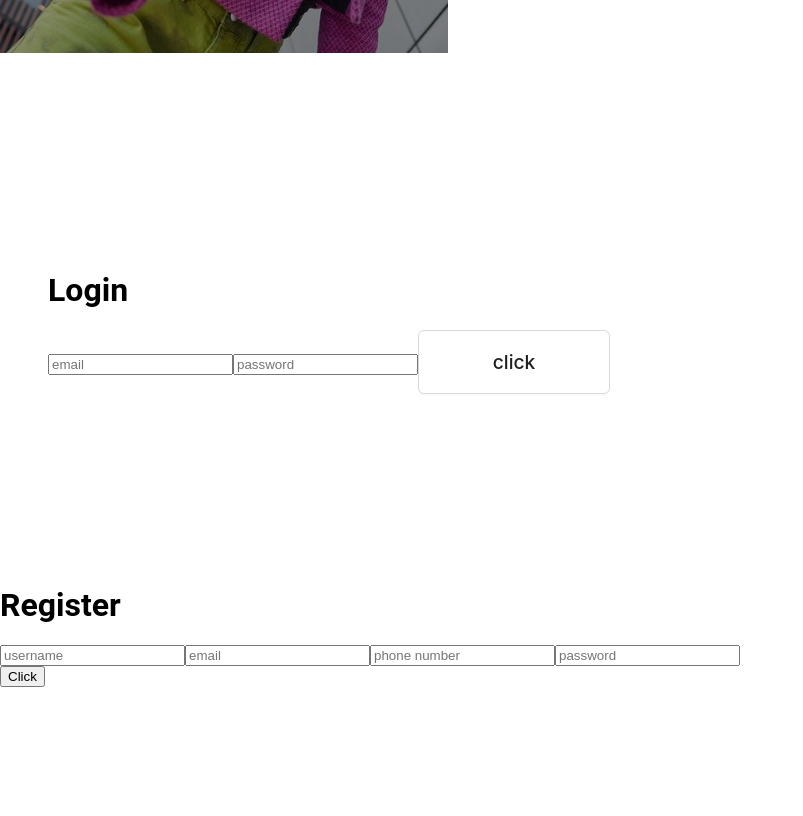
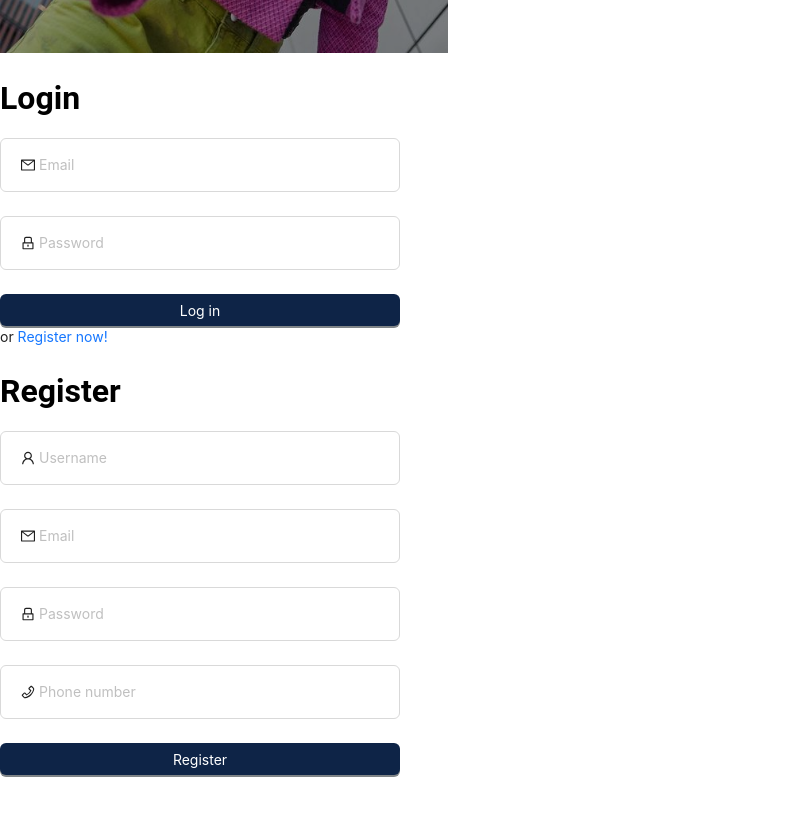
Before and after one commit to MyPersonalProjects-hehe/Z-Gen-client, a React (Vite) app: page /signUp in a window 1280 px wide. Shown: the part 460-1276 px from the top of the page, without its empty margins (0-803 px from the left). Before the commit the page ends 1227 px from the top, so only its background shows below. Built offline with nearby package versions, Linux system fonts and the light colour scheme; no server answers.

Commit message:
use ant design`s form component

```diff
--- a/src/components/sign-up/login/Login.tsx
+++ b/src/components/sign-up/login/Login.tsx
@@ -1,12 +1,17 @@
 import './login.scss';
 import axios from 'axios';
-import { FormEvent, useContext, useState } from 'react';
+import { useContext, useState } from 'react';
 import { useNavigate } from 'react-router-dom';
 import { SERVER_URL } from '../../../constants/ServerURL';
 import { UserContext } from '../../../context/UserContext';
-import { Button, ConfigProvider } from 'antd';
+import { Button, ConfigProvider, Form, Input } from 'antd';
+import { LockOutlined, MailOutlined } from '@ant-design/icons';
 
-function Login() {
+interface LoginProps {
+  setToggleScroll: (value: boolean) => void;
+}
+
+function Login({ setToggleScroll }: LoginProps) {
   const [user, setUser] = useState({
     email: '',
     password: '',
@@ -14,16 +19,15 @@ function Login() {
   const navigate = useNavigate();
   const userContext = useContext(UserContext);
 
-  const updateForm = (e: React.ChangeEvent<HTMLInputElement>, prop: string) => {
+  const updateForm = (e: any, prop: string) => {
     setUser({
       ...user,
-      [prop]: e.target.value,
+      [e]: prop,
     });
   };
 
-  const loginUser = async (e: FormEvent) => {
+  const loginUser = async () => {
     try {
-      e.preventDefault();
       const response = await axios.post(
         SERVER_URL('loginUser'),
         { user },
@@ -42,38 +46,51 @@ function Login() {
     <ConfigProvider
       theme={{
         token: {
-          colorPrimary: 'white',
-        },
-        components: {
-          Button: {
-            defaultHoverColor: 'black',
-          },
+          colorPrimary: '#0e2447',
         },
       }}
     >
-      <div className='login-body'>
-        <div className='form__body'>
       <h1>Login</h1>
-          <form>
-            <input
-              type='email'
-              placeholder='email'
-              onChange={(e) => updateForm(e, 'email')}
+      <Form
+        name='login'
+        initialValues={{ remember: true }}
+        style={{ width: 400 }}
+        onFinish={loginUser}
+        onFieldsChange={(e) => updateForm(e[0].name[0], e[0].value)}
+      >
+        <Form.Item
+          name='email'
+          rules={[{ required: true, message: 'Please write your email!' }]}
+        >
+          <Input
+            className='login-input'
+            prefix={<MailOutlined />}
+            placeholder='Email'
           />
-            <input
+        </Form.Item>
+        <Form.Item
+          name='password'
+          rules={[{ required: true, message: 'Please write your password!' }]}
+        >
+          <Input
+            className='login-input'
+            prefix={<LockOutlined />}
             type='password'
-              placeholder='password'
-              onChange={(e) => updateForm(e, 'password')}
+            placeholder='Password'
           />
+        </Form.Item>
+
+        <Form.Item>
           <Button
-              className='btn btn-login'
-              onClick={(e) => loginUser(e)}
+            block
+            type='primary'
+            htmlType='submit'
           >
-              click
+            Log in
           </Button>
-          </form>
-        </div>
-      </div>
+          or <a onClick={() => setToggleScroll(true)}>Register now!</a>
+        </Form.Item>
+      </Form>
     </ConfigProvider>
   );
 }
--- a/src/components/sign-up/login/login.scss
+++ b/src/components/sign-up/login/login.scss
@@ -1,14 +1,3 @@
-.login-body {
-  display: flex;
-  flex-wrap: wrap;
-  gap: 10rem;
-  margin: 12rem 3rem;
-
-  .btn-login {
-    transition: transform 0.25s ease-in-out, opacity 0.25s ease-in-out;
-
-    &:hover {
-      transform: scale(1.02);
-    }
-  }
+.login-input {
+  padding: 15px 20px;
 }
--- a/src/components/sign-up/register/Register.tsx
+++ b/src/components/sign-up/register/Register.tsx
@@ -1,8 +1,15 @@
 import axios from 'axios';
-import { ChangeEvent, FormEvent, useContext, useState } from 'react';
+import { useContext, useState } from 'react';
 import { useNavigate } from 'react-router-dom';
 import { UserContext } from '../../../context/UserContext';
 import { SERVER_URL } from '../../../constants/ServerURL';
+import { Button, ConfigProvider, Form, Input } from 'antd';
+import {
+  LockOutlined,
+  MailOutlined,
+  PhoneOutlined,
+  UserOutlined,
+} from '@ant-design/icons';
 
 function Register() {
   const navigate = useNavigate();
@@ -14,16 +21,15 @@ function Register() {
   });
   const userContext = useContext(UserContext);
 
-  const updateForm = (e: ChangeEvent<HTMLInputElement>, prop: string) => {
+  const updateForm = (e: any, prop: string) => {
     setUserForm({
       ...userForm,
-      [prop]: e.target.value,
+      [e]: prop,
     });
   };
 
-  const registerUser = async (e: FormEvent) => {
+  const registerUser = async () => {
     try {
-      e.preventDefault();
       const result: any = await axios.post(
         SERVER_URL('registerUser'),
         {
@@ -43,34 +49,79 @@ function Register() {
   };
 
   return (
-    <div className='form__body'>
+    <ConfigProvider
+      theme={{
+        token: {
+          colorPrimary: '#0e2447',
+        },
+      }}
+    >
       <h1>Register</h1>
-      <form onSubmit={(e) => registerUser(e)}>
-        <div>
-          <input
-            type='username'
-            placeholder='username'
-            onChange={(e) => updateForm(e, 'username')}
+      <Form
+        name='register'
+        initialValues={{ remember: true }}
+        style={{ width: 400 }}
+        onFinish={registerUser}
+        onFieldsChange={(e) => updateForm(e[0].name[0], e[0].value)}
+      >
+        <Form.Item
+          name='username'
+          rules={[{ required: true, message: 'Please write your username!' }]}
+        >
+          <Input
+            className='login-input'
+            prefix={<UserOutlined />}
+            placeholder='Username'
           />
-          <input
-            type='email'
-            placeholder='email'
-            onChange={(e) => updateForm(e, 'email')}
+        </Form.Item>
+
+        <Form.Item
+          name='email'
+          rules={[{ required: true, message: 'Please write your email!' }]}
+        >
+          <Input
+            className='login-input'
+            prefix={<MailOutlined />}
+            placeholder='Email'
           />
-          <input
-            type='phoneNumber'
-            placeholder='phone number'
-            onChange={(e) => updateForm(e, 'phoneNumber')}
+        </Form.Item>
+
+        <Form.Item
+          name='password'
+          rules={[{ required: true, message: 'Please write your password!' }]}
+        >
+          <Input
+            className='login-input'
+            prefix={<LockOutlined />}
+            type='password'
+            placeholder='Password'
           />
-          <input
-            type='password'
-            placeholder='password'
-            onChange={(e) => updateForm(e, 'password')}
+        </Form.Item>
+
+        <Form.Item
+          name='phoneNumber'
+          rules={[
+            { required: true, message: 'Please write your phone number!' },
+          ]}
+        >
+          <Input
+            className='login-input'
+            prefix={<PhoneOutlined />}
+            placeholder='Phone number'
           />
-        </div>
-        <button type='submit'>Click</button>
-      </form>
-    </div>
+        </Form.Item>
+
+        <Form.Item>
+          <Button
+            block
+            type='primary'
+            htmlType='submit'
+          >
+            Register
+          </Button>
+        </Form.Item>
+      </Form>
+    </ConfigProvider>
   );
 }
 
```
Lines whose indentation alone changed are shown as unchanged.
